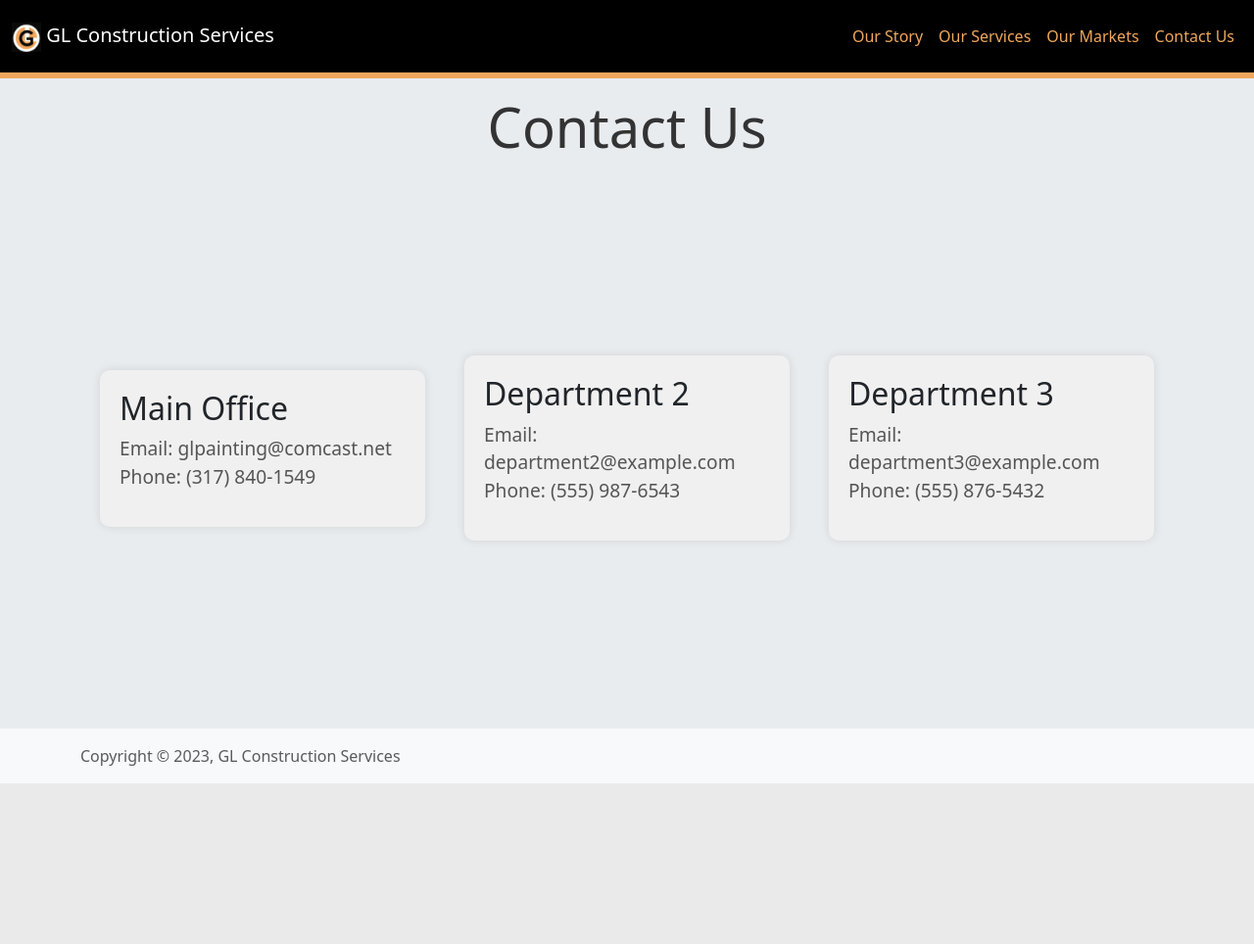
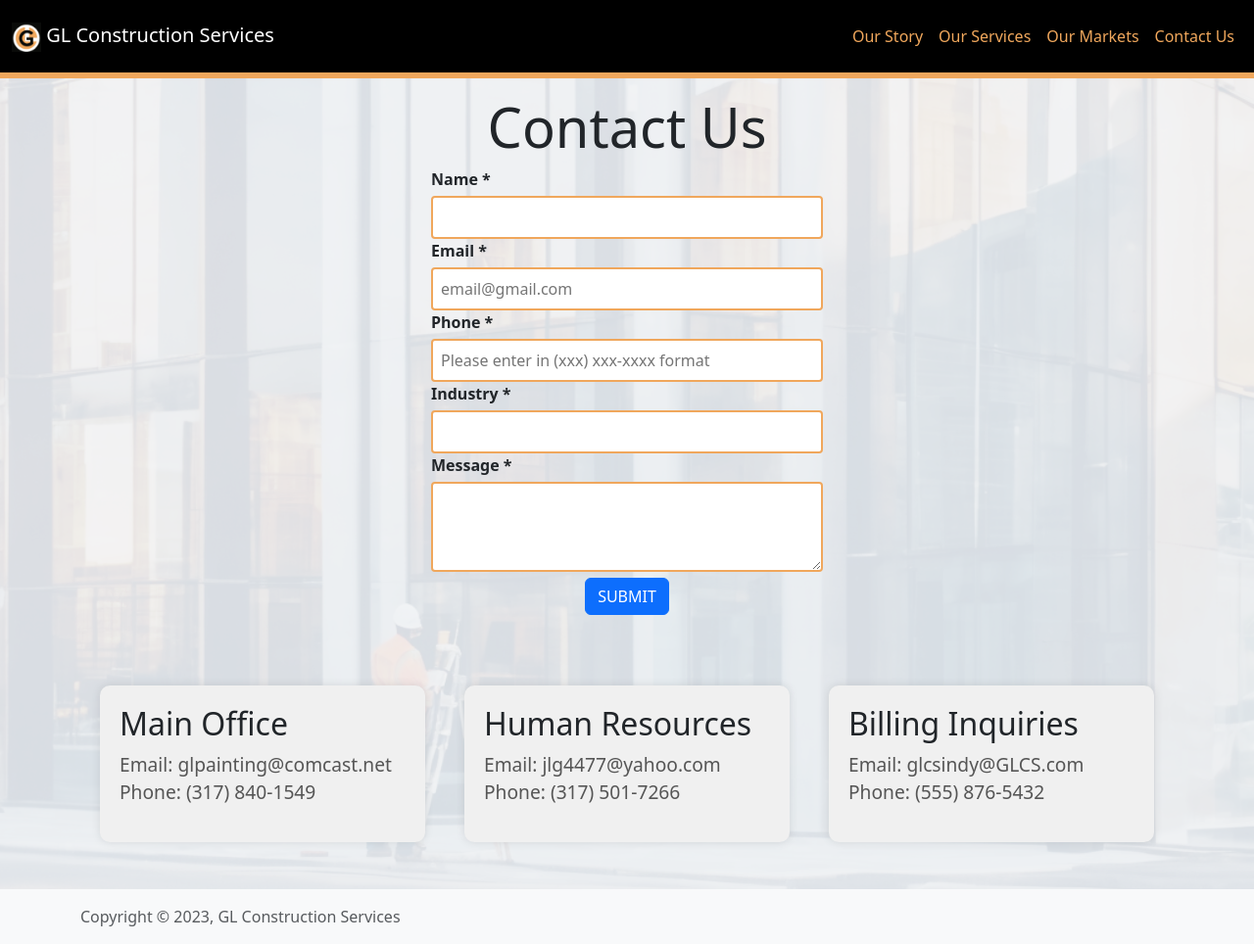
Before and after one commit to kamgreenwald/Gregs-Website, a Flask app: page /contact_us/ in a window 1280 px wide. Shown: the whole page at 98% size. Before the commit the page ends 800 px from the top, so only its background shows below. Run offline with Flask 2, Linux system fonts and the light colour scheme.

Commit message:
DEC20 DURING THE DAY WORK

```diff
--- a/flaskapp/templates/contact.html
+++ b/flaskapp/templates/contact.html
@@ -4,6 +4,14 @@
 
 {% block content %}
 <style>
+  body {
+    background-image: url("{{ url_for('static', filename='images/gp.png') }}");
+    background-size: cover;
+    background-position: center;
+    background-repeat: no-repeat;
+    background-blend-mode:soft-light;
+    margin: 0;
+  }
     .container {
       display: flex;
       align-items: center;
@@ -21,18 +29,84 @@
     h1 {
       font-size: 2em;
       color: #333;
-      margin-bottom: 200px;
+      margin-bottom: 70px;
     }
 
     .contact-info {
       font-size: 1.2em;
       color: #555;
     }
+    form {
+      max-width: 400px;
+      margin: 0 auto;
+    }
+    label {
+      display: block;
+      margin-bottom: 5px;
+      font-weight: bold;
+    }
+    input {
+      width: 100%;
+      padding: 8px;
+      border: 2px solid #F0A75C;
+      border-radius: 4px;
+      box-sizing: border-box;
+    }
+    textarea {
+      width: 100%;
+      padding: 8px;
+      border: 2px solid #F0A75C;
+      border-radius: 4px;
+      box-sizing: border-box;
+    }
+    button {
+      padding: 10px;
+      background-color: #3498db;
+      color: #fff;
+      border: none;
+      border-radius: 4px;
+      cursor: pointer;
+      font-size: 16px;
+    }
+    button:hover {
+      background-color: #043a5e;
+    }
+  </style>
   </style>
 </head>
 <body>
+  <h2 class="display-4 text-center">Contact Us</h2>
+  <form action="mailto:jlg4477@yahoo.com" method="post" enctype="text/plain">
+    <div>
+      <label for="name">Name *</label>
+      <input type="text" id="name" name="name" pattern=".*[a-zA-Z0-9'.;:!]+\s*[a-zA-Z0-9'.;:!]*.*" required>
+    </div>
 
-  <h1 class="display-4 text-center">Contact Us</h1>
+    <div>
+      <label for="email">Email *</label>
+      <input type="email" id="email" name="email" placeholder="email@gmail.com" pattern="[a-zA-Z0-9._%+-]+@[a-zA-Z0-9.-]+\.[a-zA-Z]{2,}" required>
+    </div>
+
+    <div>
+      <label for="phone">Phone *</label>
+      <input type="text" id="phone" name="phone" placeholder="Please enter in (xxx) xxx-xxxx format" minlength="14" maxlength="14" pattern=".*[0-9-].*" required>
+    </div>
+
+    <div>
+      <label for="industry">Industry *</label>
+      <input type="text" id="industry" name="industry" pattern=".*[a-zA-Z0-9'.;:!]+\s*[a-zA-Z0-9'.;:!]*.*" required>
+    </div>
+
+    <div>
+      <label for="message">Message *</label>
+      <textarea id="message" name="message" rows="3" width="33" pattern=".*[a-zA-Z0-9'.;:!]+\s*[a-zA-Z0-9'.;:!]*.*" required></textarea>
+  </div>
+
+  <button class='btn btn-primary' type="submit" value="submit" style="display: block; margin: 0 auto;">SUBMIT</button>
+  </form>
+  <br>
+  <br>
+  <br>
 
   <div class="container">
     <div class="contact-section">
@@ -41,15 +115,17 @@
     </div>
 
     <div class="contact-section">
-      <h2>Department 2</h2>
-      <p class="contact-info">Email: department2@example.com<br>Phone: (555) 987-6543</p>
+      <h2>Human Resources</h2>
+      <p class="contact-info">Email: jlg4477@yahoo.com<br>Phone: (317) 501-7266</p>
     </div>
 
     <div class="contact-section">
-      <h2>Department 3</h2>
-      <p class="contact-info">Email: department3@example.com<br>Phone: (555) 876-5432</p>
+      <h2>Billing Inquiries</h2>
+      <p class="contact-info">Email: glcsindy@GLCS.com<br>Phone: (555) 876-5432</p>
     </div>
   </div>
+  <br>
+  <br>
 
 </body>
 {% endblock %}
```
Also changed, not shown: flaskapp/static/images/gp.png (added), flaskapp/static/images/gp2.png (added).
